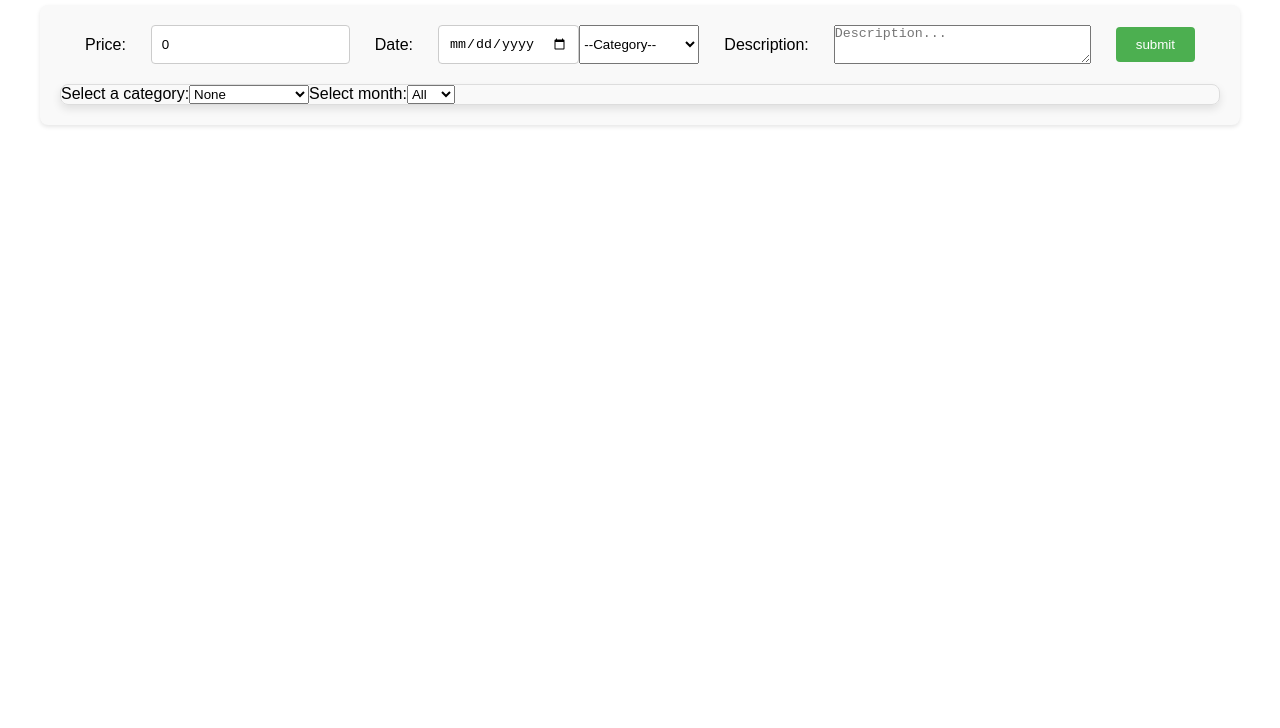
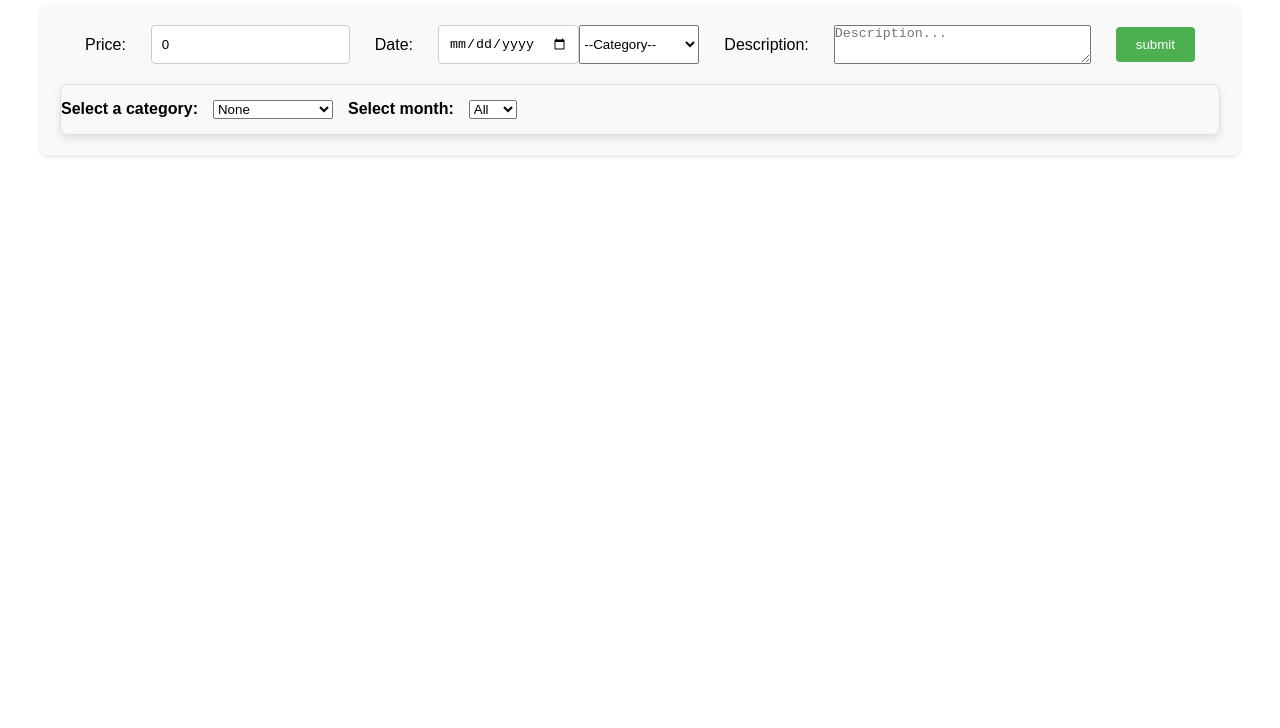
Before and after one commit to sandesa/Frontend_inlamning_4_Vue, a plain HTML site: page src/index.html in a window 1280 px wide. Shown: the part 72-800 px from the top of the page. Drawn offline with nearby package versions, Linux system fonts and the light colour scheme.

Commit message:
small
lite typ snitt och grejer.

```diff
--- a/src/main.js
+++ b/src/main.js
@@ -143,6 +143,7 @@ app.component("result-table", {
   ],
   template: `
     <div>
+
       <label for="selectCategory">Select a category:</label>
       <select id="selectCategory" v-model="selectedCategory">
         <option value="">None</option>
@@ -150,11 +151,13 @@ app.component("result-table", {
         <option v-for="(category, index) in categories" :key="index" :value="category">{{category}}</option>
       </select>
 
+
       <label for="selectMonth">Select month:</label>
       <select id="selectMonth" v-model="selectedMonth">
         <option value="">All</option>
         <option v-for="(month, index) in months" :key="index+1" :value="index+1">{{month}}</option>
       </select>
+
 
       <table v-if="selectedCategory !== '' || selectedMonth !== ''">
         <thead>
--- a/src/style.css
+++ b/src/style.css
@@ -72,6 +72,7 @@ button[type="submit"]:hover {
   border-radius: 8px;
   overflow: hidden;
   box-shadow: 0 4px 8px rgba(0, 0, 0, 0.1);
+  font-weight: bold;
 }
 
 table {
@@ -93,4 +94,10 @@ tbody td {
 .total {
   padding: 10px;
   color: #45a049;
+  font-size: 18px;
 }
+
+#selectCategory,
+#selectMonth {
+  margin: 15px;
+}
```
